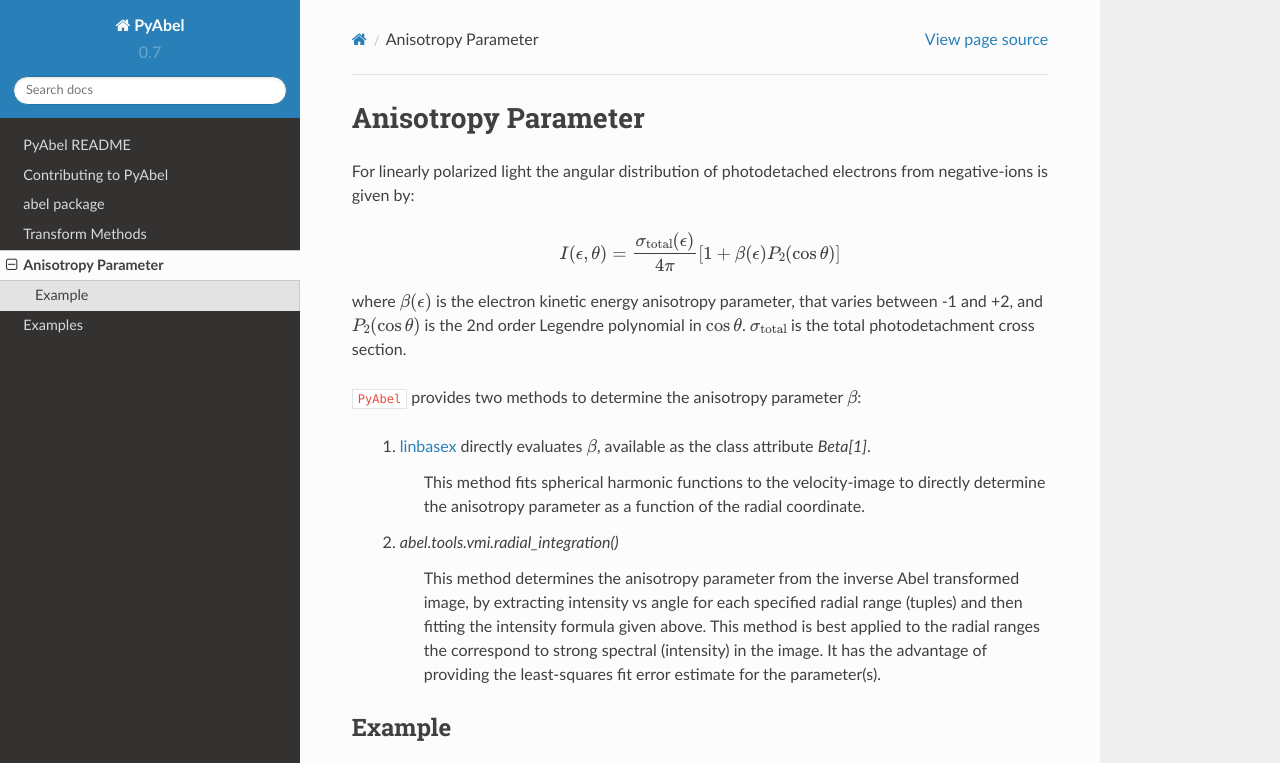
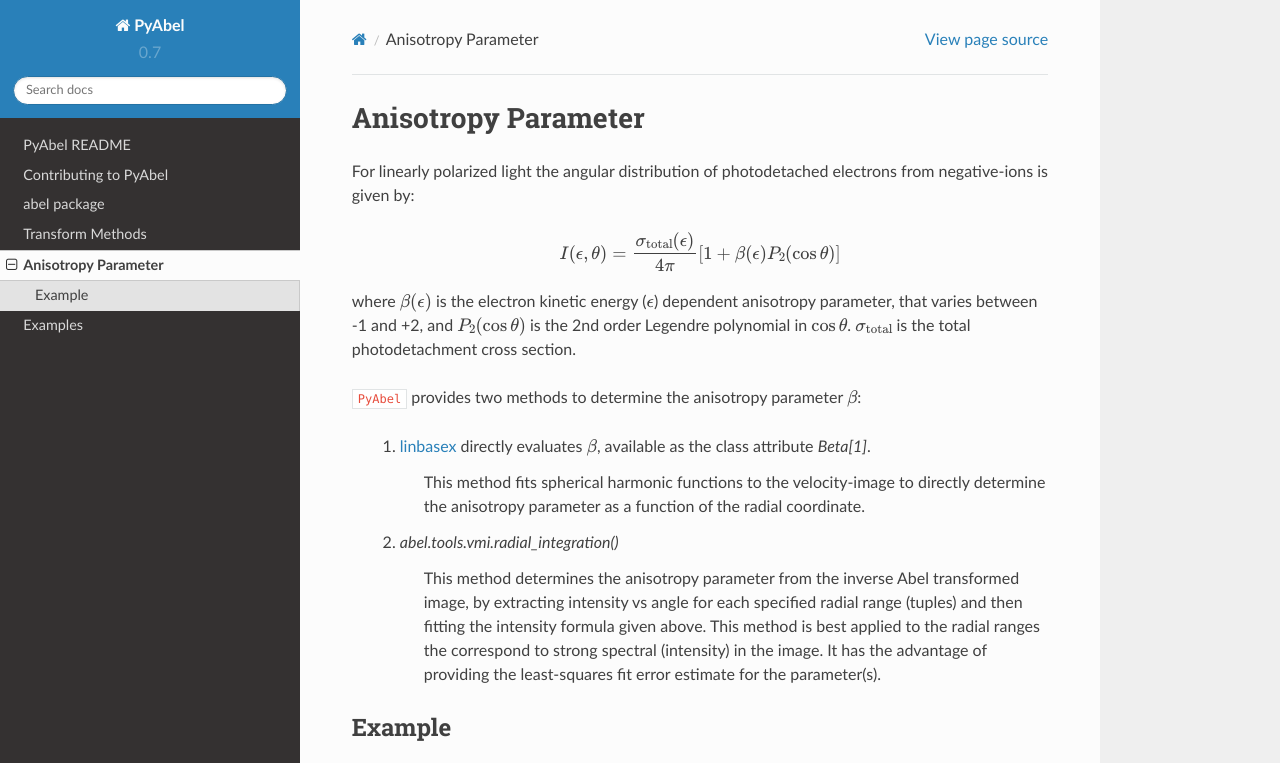
Before and after one commit to PyAbel/PyAbel, a Sphinx documentation site: the page built from doc/anisotropy_parameter.rst, in a window 1280 px wide and 1056 px high, cut to the strip 0-763 px from the top of the window. Built offline with Sphinx 7.4.7 and the Read the Docs theme 2.0.0, drawn with Linux system fonts in a browser that asks for light colours.

Commit message:
minor doc corrections

```diff
--- a/doc/anisotropy_parameter.rst
+++ b/doc/anisotropy_parameter.rst
@@ -8,7 +8,7 @@ For linearly polarized light the angular distribution of photodetached electrons
   I(\epsilon, \theta) = \frac{\sigma_{\rm total}(\epsilon)}{4\pi} [ 1 + \beta(\epsilon) P_2(\cos\theta)]
 
 
-where :math:`\beta(\epsilon)` is the electron kinetic energy anisotropy parameter, that varies between -1 and +2, and :math:`P_2(\cos\theta)` is the 2nd order Legendre polynomial in :math:`\cos\theta`. :math:`\sigma_{\rm total}` is the total photodetachment cross section.
+where :math:`\beta(\epsilon)` is the electron kinetic energy (:math:`\epsilon`) dependent anisotropy parameter, that varies between -1 and +2, and :math:`P_2(\cos\theta)` is the 2nd order Legendre polynomial in :math:`\cos\theta`. :math:`\sigma_{\rm total}` is the total photodetachment cross section.
 
 
 ``PyAbel`` provides two methods to determine the anisotropy parameter :math:`\beta`:
```
